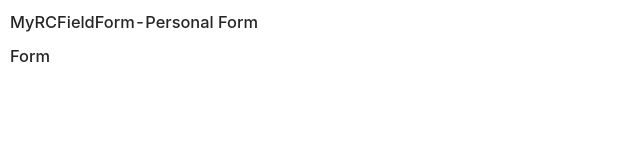
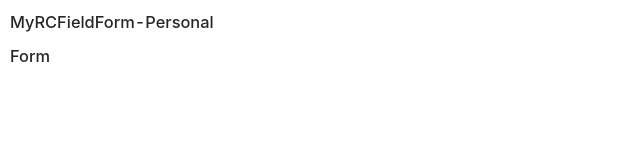
Before and after one commit to kongmingLatern/MiniAntd4, a React (Create React App) app: page / in a window 1280 px wide. Shown: the top 160 px of the page, without its empty margins (0-640 px from the left). Built offline with nearby package versions, Linux system fonts and the light colour scheme.

Commit message:
fix: some fixes

```diff
--- a/src/pages/MyRCFieldForm.js
+++ b/src/pages/MyRCFieldForm.js
@@ -25,7 +25,7 @@ export default function MyRCFieldForm(props) {
 
   return (
     <div>
-      <h3>MyRCFieldForm-Personal Form</h3>
+      <h3>MyRCFieldForm-Personal</h3>
       <Form form={form} onFinish={onFinish} onFinishFailed={onFinishFailed}>
         <Field name="username" rules={[nameRules]}>
           <Input placeholder="input UR Username" />
```
